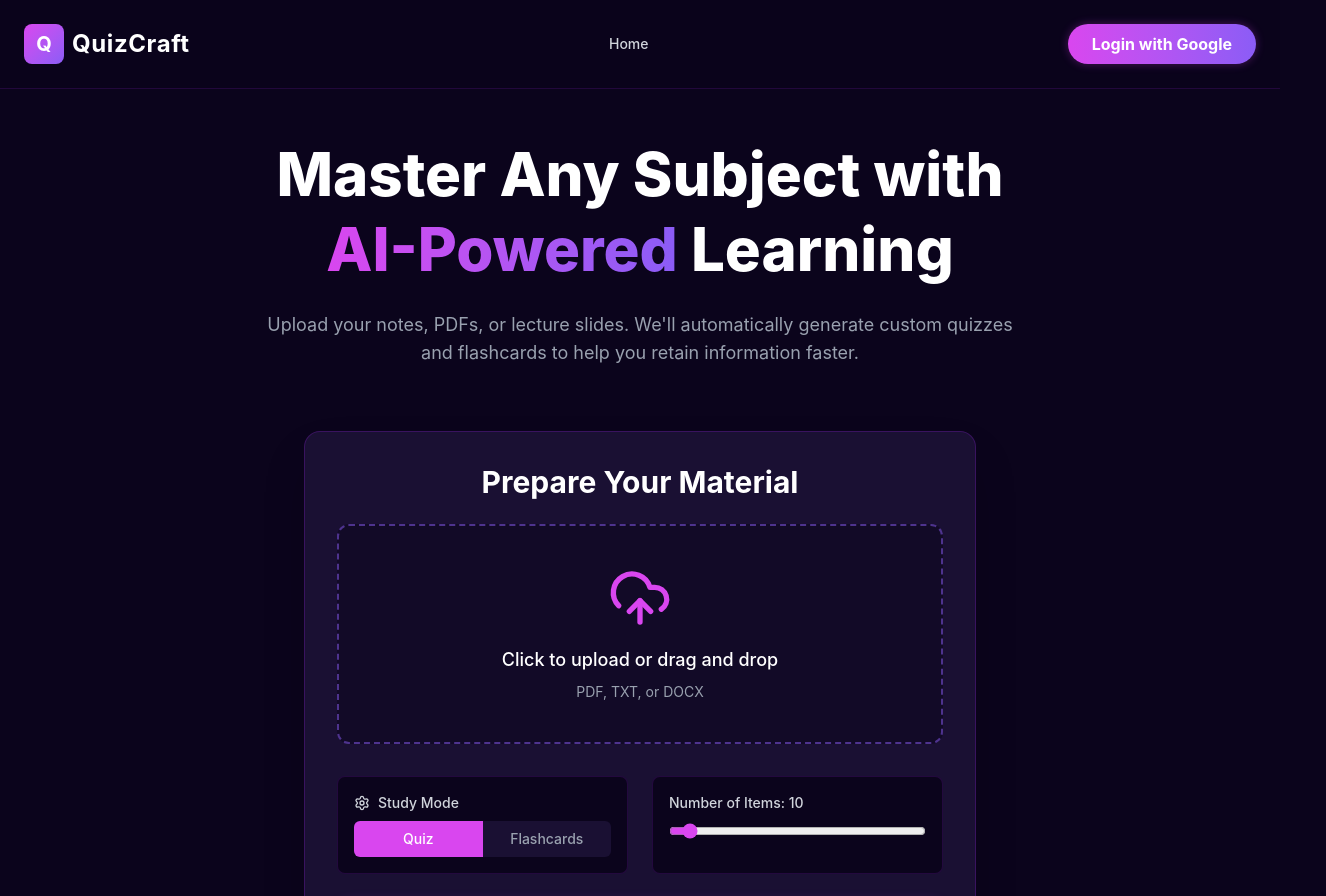
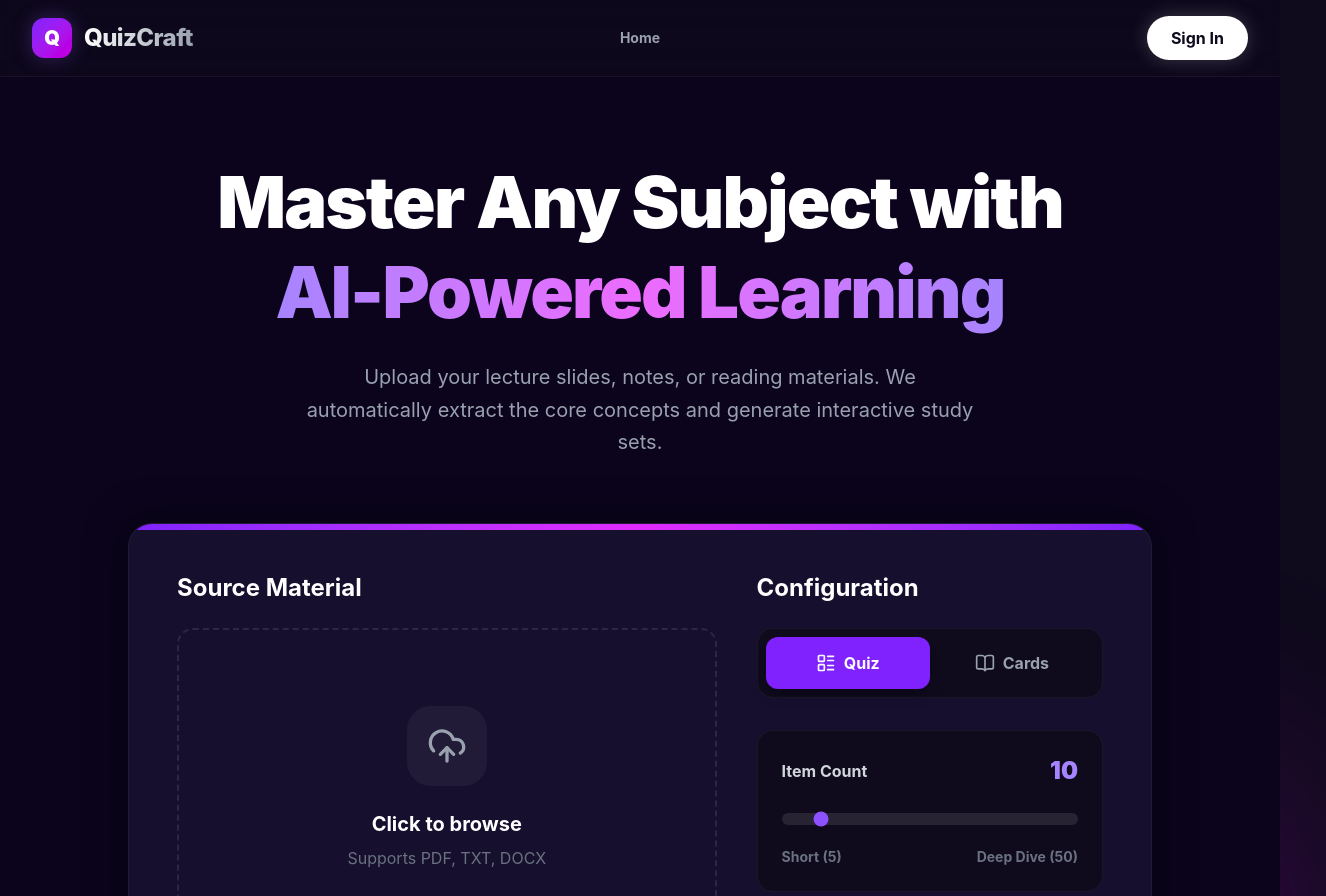
Before and after one commit to Isaac06272/quizcraft, a React (Vite) app in the folder quizcraft/: page / in a window 1280 px wide. Shown: the top 896 px of the page, 1326 px wide, since content can reach past the window. Built offline with nearby package versions, Linux system fonts and the light colour scheme; no server answers.

Commit message:
Updated UI to premium Shades of Purple theme

```diff
--- a/quizcraft/src/App.jsx
+++ b/quizcraft/src/App.jsx
@@ -7,36 +7,49 @@ import { AuthProvider, useAuth } from './contexts/AuthContext';
 import { logInWithGoogle, logOut } from './firebase';
 
 // Extract the Navbar into a sub-component so it can use the Auth hook
+// Inside src/App.jsx, update the NavBar function:
 function NavBar() {
   const { currentUser } = useAuth();
 
   return (
-    <nav className="w-full p-6 flex justify-between items-center border-b border-purple-900/30 bg-background/80 backdrop-blur-md sticky top-0 z-50">
-      <Link to="/" className="flex items-center gap-2 group">
-        <div className="w-10 h-10 rounded-lg bg-gradient-to-br from-primary to-accent flex items-center justify-center font-bold text-xl transition-transform group-hover:scale-105">
-          Q
-        </div>
-        <span className="text-2xl font-bold tracking-wide">QuizCraft</span>
-      </Link>
+    <nav className="relative w-full px-8 py-4 flex justify-between items-center bg-[#0f0a1c]/70 backdrop-blur-xl border-b border-white/5 sticky top-0 z-50 transition-all">
 
-      <div className="hidden md:flex gap-6 text-sm font-medium text-gray-300">
-        <Link to="/" className="hover:text-primary transition-colors">Home</Link>
+      {/* Left Area: Logo */}
+      <div className="flex-1 flex justify-start">
+        <Link to="/" className="flex items-center gap-3 group">
+          <div className="w-10 h-10 rounded-xl bg-gradient-to-br from-violet-600 to-fuchsia-600 flex items-center justify-center font-black text-xl shadow-[0_0_20px_rgba(139,92,246,0.3)] group-hover:shadow-[0_0_25px_rgba(217,70,239,0.5)] transition-all duration-300">
+            Q
+          </div>
+          <span className="text-2xl font-extrabold tracking-tight bg-clip-text text-transparent bg-gradient-to-r from-white to-gray-400">
+            QuizCraft
+          </span>
+        </Link>
+      </div>
+
+      {/* PERFECT CENTER: Nav Links */}
+      <div className="hidden md:flex absolute left-1/2 -translate-x-1/2 gap-10 text-sm font-bold text-gray-400">
+        <Link to="/" className="hover:text-white transition-colors">Home</Link>
         {currentUser && (
-          <Link to="/library" className="hover:text-primary transition-colors">My Library</Link>
+          <Link to="/library" className="hover:text-white transition-colors">My Library</Link>
         )}
       </div>
 
-      <div>
+      {/* Right Area: Auth */}
+      <div className="flex-1 flex justify-end">
         {currentUser ? (
           <div className="flex items-center gap-4">
+            <div className="hidden sm:block text-right mr-2">
+              <p className="text-sm font-bold text-white leading-tight">{currentUser.displayName}</p>
+              <p className="text-xs text-gray-400">Student</p>
+            </div>
             <img
               src={currentUser.photoURL}
               alt="Profile"
-              className="w-10 h-10 rounded-full border-2 border-primary p-0.5"
+              className="w-10 h-10 rounded-full border-2 border-violet-500 p-0.5 shadow-lg"
             />
             <button
               onClick={logOut}
-              className="px-4 py-2 rounded-lg bg-card border border-purple-700 hover:bg-red-500/20 hover:border-red-500 transition-colors text-sm font-medium"
+              className="px-4 py-2 rounded-lg bg-white/5 hover:bg-red-500/20 text-gray-300 hover:text-red-400 transition-all text-sm font-bold"
             >
               Log Out
             </button>
@@ -44,9 +57,9 @@ function NavBar() {
         ) : (
           <button
             onClick={logInWithGoogle}
-            className="px-6 py-2 rounded-full bg-gradient-to-r from-primary to-accent text-white font-bold shadow-[0_0_10px_rgba(217,70,239,0.3)] hover:opacity-90 transition-opacity"
+            className="px-6 py-2.5 rounded-full bg-white text-[#0f0a1c] font-bold shadow-[0_0_20px_rgba(255,255,255,0.2)] hover:shadow-[0_0_25px_rgba(255,255,255,0.4)] hover:scale-105 transition-all"
           >
-            Login with Google
+            Sign In
           </button>
         )}
       </div>
--- a/quizcraft/src/components/UploadSection.jsx
+++ b/quizcraft/src/components/UploadSection.jsx
@@ -1,101 +1,108 @@
 import { useState, useRef } from 'react';
-import { UploadCloud, FileText, Settings } from 'lucide-react';
+import { UploadCloud, FileText, BookOpen, LayoutList } from 'lucide-react';
 
 export default function UploadSection({ onStart }) {
   const [studyMode, setStudyMode] = useState('quiz');
   const [itemCount, setItemCount] = useState(10);
   const [file, setFile] = useState(null);
-
-  // Create a reference to the hidden file input
   const fileInputRef = useRef(null);
 
   const handleStart = () => {
-    if (file) {
-      onStart({ file, studyMode, itemCount });
-    } else {
-      alert("Please upload a learning material first!");
-    }
-  };
-
-  // Function to trigger the hidden input when the div is clicked
-  const handleUploadClick = () => {
-    fileInputRef.current.click();
+    if (file) onStart({ file, studyMode, itemCount });
+    else alert("Please upload a learning material first!");
   };
 
   return (
-    <div className="w-full max-w-2xl mx-auto mt-16 p-8 bg-card rounded-2xl shadow-2xl border border-purple-900/50">
-      <h2 className="text-3xl font-bold mb-6 text-center">Prepare Your Material</h2>
+    // Changed max-w-3xl to max-w-5xl, and p-8 to p-12 for a bigger box
+    <div className="w-full max-w-5xl mx-auto bg-[#1a1333]/80 backdrop-blur-xl rounded-3xl p-8 md:p-12 shadow-[0_0_40px_rgba(0,0,0,0.5)] border border-white/5 relative overflow-hidden">
 
-      {/* Upload Area */}
+      {/* Decorative top gradient line */}
+      <div className="absolute top-0 left-0 w-full h-1.5 bg-gradient-to-r from-violet-600 via-fuchsia-500 to-violet-600"></div>
+
+      <div className="grid grid-cols-1 md:grid-cols-5 gap-10">
+
+        {/* Left Side: Upload Area */}
+        <div className="md:col-span-3">
+          <h3 className="text-2xl font-bold text-white mb-6">Source Material</h3>
           <div
-        onClick={handleUploadClick}
-        className="border-2 border-dashed border-accent/50 rounded-xl p-10 flex flex-col items-center justify-center bg-background/50 hover:border-primary transition-colors cursor-pointer mb-8 group"
+            onClick={() => fileInputRef.current.click()}
+            // Changed h-64 to h-80 to make the dropzone taller
+            className={`h-80 border-2 border-dashed rounded-2xl flex flex-col items-center justify-center transition-all cursor-pointer group ${
+              file ? 'border-violet-500 bg-violet-500/5' : 'border-white/10 hover:border-violet-500/50 hover:bg-white/5'
+            }`}
           >
-        <UploadCloud className="w-16 h-16 text-primary mb-4 group-hover:scale-110 transition-transform" />
-        <p className="text-lg font-medium">Click to upload or drag and drop</p>
-        <p className="text-sm text-gray-400 mt-2">PDF, TXT, or DOCX</p>
+            <input type="file" className="hidden" ref={fileInputRef} onChange={(e) => setFile(e.target.files[0])} accept=".pdf,.txt,.docx" />
 
-        {/* Hidden File Input */}
-        <input
-          type="file"
-          className="hidden"
-          ref={fileInputRef}
-          onChange={(e) => setFile(e.target.files[0])}
-          accept=".pdf,.txt,.docx"
-        />
-
-        {file && (
-          <div className="mt-6 p-3 bg-green-500/10 border border-green-500/30 rounded-lg flex items-center gap-2 text-green-400 font-semibold w-full justify-center">
-            <FileText size={18}/>
-            <span className="truncate max-w-[200px]">{file.name}</span>
+            {file ? (
+              <div className="text-center p-6 animate-fade-in">
+                <div className="w-20 h-20 bg-violet-500/20 text-violet-400 rounded-3xl flex items-center justify-center mx-auto mb-6">
+                  <FileText size={40} />
+                </div>
+                <p className="font-bold text-white text-xl truncate max-w-[250px]">{file.name}</p>
+                <p className="text-emerald-400 text-base font-medium mt-3 flex items-center justify-center gap-1">
+                  Ready to process
+                </p>
+              </div>
+            ) : (
+              <div className="text-center p-6">
+                <div className="w-20 h-20 bg-white/5 text-gray-400 group-hover:text-violet-400 rounded-3xl flex items-center justify-center mx-auto mb-6 transition-colors">
+                  <UploadCloud size={40} />
+                </div>
+                <p className="text-xl font-bold text-white mb-2">Click to browse</p>
+                <p className="text-base text-gray-500">Supports PDF, TXT, DOCX</p>
               </div>
             )}
           </div>
+        </div>
 
-      {/* Settings Grid */}
-      <div className="grid grid-cols-1 md:grid-cols-2 gap-6 mb-8">
-        <div className="bg-background rounded-lg p-4 border border-purple-900/30">
-          <label className="block text-sm font-medium text-gray-300 mb-2 flex items-center gap-2">
-            <Settings size={16} /> Study Mode
-          </label>
-          <div className="flex rounded-md overflow-hidden">
+        {/* Right Side: Settings Area */}
+        <div className="md:col-span-2 flex flex-col justify-between space-y-6">
+          <div>
+            <h3 className="text-2xl font-bold text-white mb-6">Configuration</h3>
+
+            {/* Sleek Segmented Control for Study Mode */}
+            <div className="bg-[#0f0a1c] p-2 rounded-2xl flex mb-8 border border-white/5">
               <button
-              className={`flex-1 py-2 text-sm font-medium transition-colors ${studyMode === 'quiz' ? 'bg-primary text-white' : 'bg-card text-gray-400 hover:text-white'}`}
                 onClick={() => setStudyMode('quiz')}
+                className={`flex-1 flex items-center justify-center gap-2 py-3.5 rounded-xl text-base font-bold transition-all ${studyMode === 'quiz' ? 'bg-violet-600 text-white shadow-lg' : 'text-gray-400 hover:text-white'}`}
               >
-              Quiz
+                <LayoutList size={20}/> Quiz
               </button>
               <button
-              className={`flex-1 py-2 text-sm font-medium transition-colors ${studyMode === 'flashcard' ? 'bg-primary text-white' : 'bg-card text-gray-400 hover:text-white'}`}
                 onClick={() => setStudyMode('flashcard')}
+                className={`flex-1 flex items-center justify-center gap-2 py-3.5 rounded-xl text-base font-bold transition-all ${studyMode === 'flashcard' ? 'bg-violet-600 text-white shadow-lg' : 'text-gray-400 hover:text-white'}`}
               >
-              Flashcards
+                <BookOpen size={20}/> Cards
               </button>
+            </div>
+
+            {/* Custom Range Slider */}
+            <div className="bg-[#0f0a1c] p-6 rounded-2xl border border-white/5">
+              <div className="flex justify-between items-center mb-5">
+                <label className="text-base font-bold text-gray-300">Item Count</label>
+                <span className="text-2xl font-black text-violet-400">{itemCount}</span>
+              </div>
+              <input
+                type="range" min="5" max="50" step="5" value={itemCount}
+                onChange={(e) => setItemCount(e.target.value)}
+                className="w-full h-3 bg-white/10 rounded-lg appearance-none cursor-pointer accent-violet-500"
+              />
+              <div className="flex justify-between text-sm text-gray-500 mt-4 font-bold">
+                <span>Short (5)</span>
+                <span>Deep Dive (50)</span>
+              </div>
             </div>
           </div>
 
-        <div className="bg-background rounded-lg p-4 border border-purple-900/30">
-          <label className="block text-sm font-medium text-gray-300 mb-2">
-            Number of Items: {itemCount}
-          </label>
-          <input
-            type="range"
-            min="5"
-            max="100"
-            value={itemCount}
-            onChange={(e) => setItemCount(e.target.value)}
-            className="w-full accent-primary"
-          />
-        </div>
+          <button
+            onClick={handleStart}
+            className="w-full py-5 rounded-2xl bg-white text-[#0f0a1c] font-black text-xl hover:bg-gray-200 transition-all shadow-[0_0_20px_rgba(255,255,255,0.1)] hover:shadow-[0_0_30px_rgba(255,255,255,0.3)] hover:-translate-y-1 mt-4"
+          >
+            Generate Material
+          </button>
         </div>
 
-      {/* Action Button */}
-      <button
-        onClick={handleStart}
-        className="w-full py-4 bg-gradient-to-r from-primary to-accent rounded-xl text-white font-bold text-lg hover:opacity-90 transition-opacity shadow-[0_0_15px_rgba(217,70,239,0.4)]"
-      >
-        Generate {studyMode === 'quiz' ? 'Quiz' : 'Flashcards'}
-      </button>
+      </div>
     </div>
   );
 }
--- a/quizcraft/src/index.css
+++ b/quizcraft/src/index.css
@@ -1,7 +1,31 @@
 @import "tailwindcss";
 @config "../tailwind.config.js";
 
+:root {
+  --background: #0f0a1c; /* Deep rich navy/purple */
+  --card: #1a1333;      /* Slightly lighter surface */
+  --primary: #8b5cf6;   /* Vibrant violet */
+  --accent: #d946ef;    /* Fuchsia/Pink */
+  --lavender: #d8b4e2;  /* Soft lavender from your image */
+}
+
 body {
-  background-color: #0B041C;
+  background-color: var(--background);
   color: #ffffff;
+  overflow-x: hidden;
 }
+
+/* Custom Sleek Scrollbar */
+::-webkit-scrollbar {
+  width: 8px;
+}
+::-webkit-scrollbar-track {
+  background: var(--background);
+}
+::-webkit-scrollbar-thumb {
+  background: #3b2866;
+  border-radius: 10px;
+}
+::-webkit-scrollbar-thumb:hover {
+  background: var(--primary);
+}
--- a/quizcraft/src/pages/Home.jsx
+++ b/quizcraft/src/pages/Home.jsx
@@ -29,7 +29,7 @@ export default function Home() {
       const generatedData = await response.json();
       let materialId = null;
 
-      // --- NEW: Save to Firestore if logged in ---
+      // Save to Firestore if logged in
       if (currentUser) {
         try {
           const docRef = await addDoc(collection(db, 'materials'), {
@@ -41,9 +41,9 @@ export default function Home() {
             score: 0, // Default score
             totalItems: userSettings.itemCount
           });
-          materialId = docRef.id; // Save the database ID so we can update the score later
+          materialId = docRef.id;
         } catch (dbError) {
-          console.error("Error saving to database:", dbError);
+          console.error("FIREBASE ERROR - Failed to save:", dbError);
         }
       }
 
@@ -63,26 +63,38 @@ export default function Home() {
   };
 
   return (
-    <>
+    <div className="relative min-h-[80vh] flex flex-col items-center justify-center">
+      {/* Ambient Background Glows */}
+      <div className="absolute top-[-10%] left-[-5%] w-[500px] h-[500px] bg-violet-600/20 rounded-full blur-[120px] -z-10 pointer-events-none" />
+      <div className="absolute bottom-[-10%] right-[-5%] w-[400px] h-[400px] bg-fuchsia-600/20 rounded-full blur-[100px] -z-10 pointer-events-none" />
+
       {isGenerating ? (
-        <div className="flex flex-col items-center justify-center mt-32 space-y-6">
-          <div className="w-16 h-16 border-4 border-card border-t-primary rounded-full animate-spin"></div>
-          <h2 className="text-2xl font-bold text-white animate-pulse">Analyzing your document...</h2>
-          <p className="text-gray-400">Crafting personalized questions using AI.</p>
+        <div className="flex flex-col items-center justify-center mt-12 space-y-8 bg-[#1a1333]/50 backdrop-blur-xl p-16 rounded-3xl border border-white/10 shadow-2xl">
+          <div className="relative w-20 h-20">
+            <div className="absolute inset-0 border-4 border-white/10 rounded-full"></div>
+            <div className="absolute inset-0 border-4 border-transparent border-t-violet-500 rounded-full animate-spin"></div>
+          </div>
+          <div className="text-center">
+            <h2 className="text-3xl font-extrabold text-white mb-2">Analyzing Material...</h2>
+            <p className="text-violet-300">The AI is crafting your personalized study set.</p>
+          </div>
         </div>
       ) : (
-        <>
-          <div className="text-center max-w-3xl mx-auto mb-12">
-            <h1 className="text-5xl md:text-6xl font-extrabold mb-6 leading-tight">
-              Master Any Subject with <span className="text-transparent bg-clip-text bg-gradient-to-r from-primary to-accent">AI-Powered</span> Learning
+        <div className="w-full animate-fade-in-up">
+          <div className="text-center max-w-4xl mx-auto mb-16 pt-8">
+            <h1 className="text-5xl md:text-7xl font-black mb-6 leading-tight tracking-tight">
+              Master Any Subject with <br />
+              <span className="text-transparent bg-clip-text bg-gradient-to-r from-violet-400 via-fuchsia-400 to-violet-400 bg-300% animate-gradient">
+                AI-Powered Learning
+              </span>
             </h1>
-            <p className="text-lg text-gray-400">
-              Upload your notes, PDFs, or lecture slides. We'll automatically generate custom quizzes and flashcards to help you retain information faster.
+            <p className="text-lg md:text-xl text-gray-400 max-w-2xl mx-auto leading-relaxed">
+              Upload your lecture slides, notes, or reading materials. We automatically extract the core concepts and generate interactive study sets.
             </p>
           </div>
           <UploadSection onStart={handleStartGeneration} />
-        </>
+        </div>
       )}
-    </>
+    </div>
   );
 }
```
Also changed, not shown: quizcraft/src/pages/Flashcards.jsx (+65 -54 lines), quizcraft/src/pages/Quiz.jsx (+63 -67 lines), 1 other file (tests, documents, lock files or other folders). Lines whose indentation alone changed are shown as unchanged.
